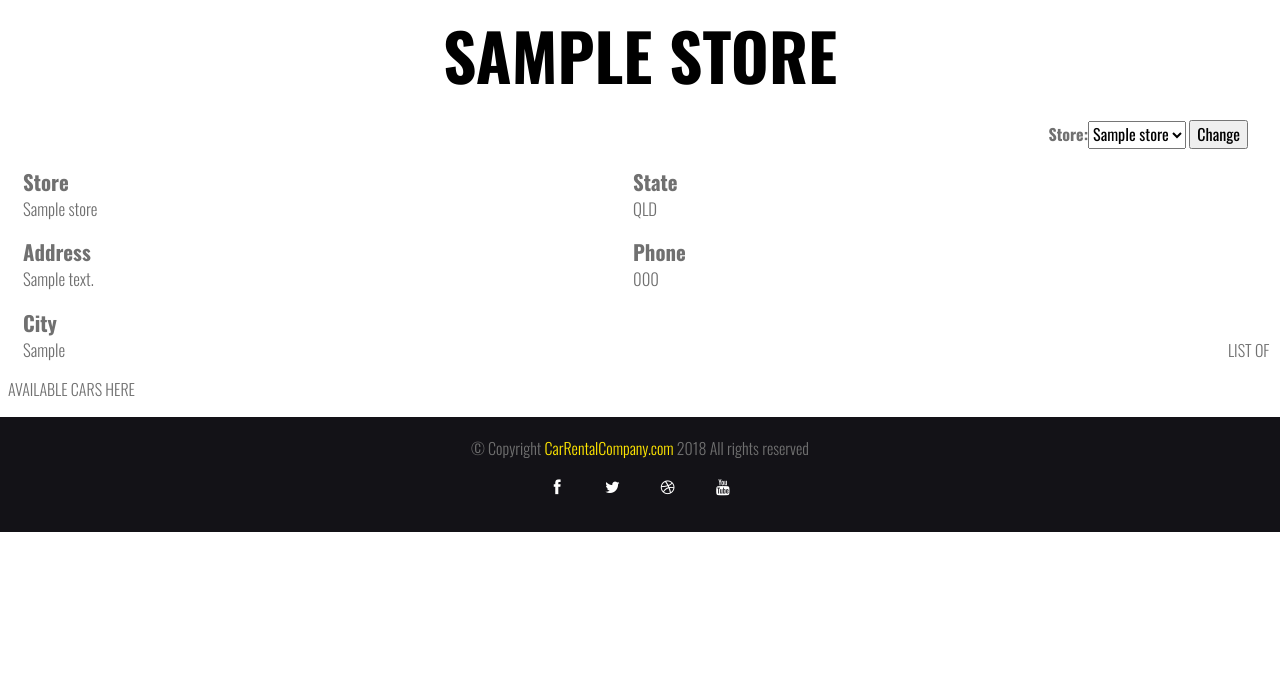
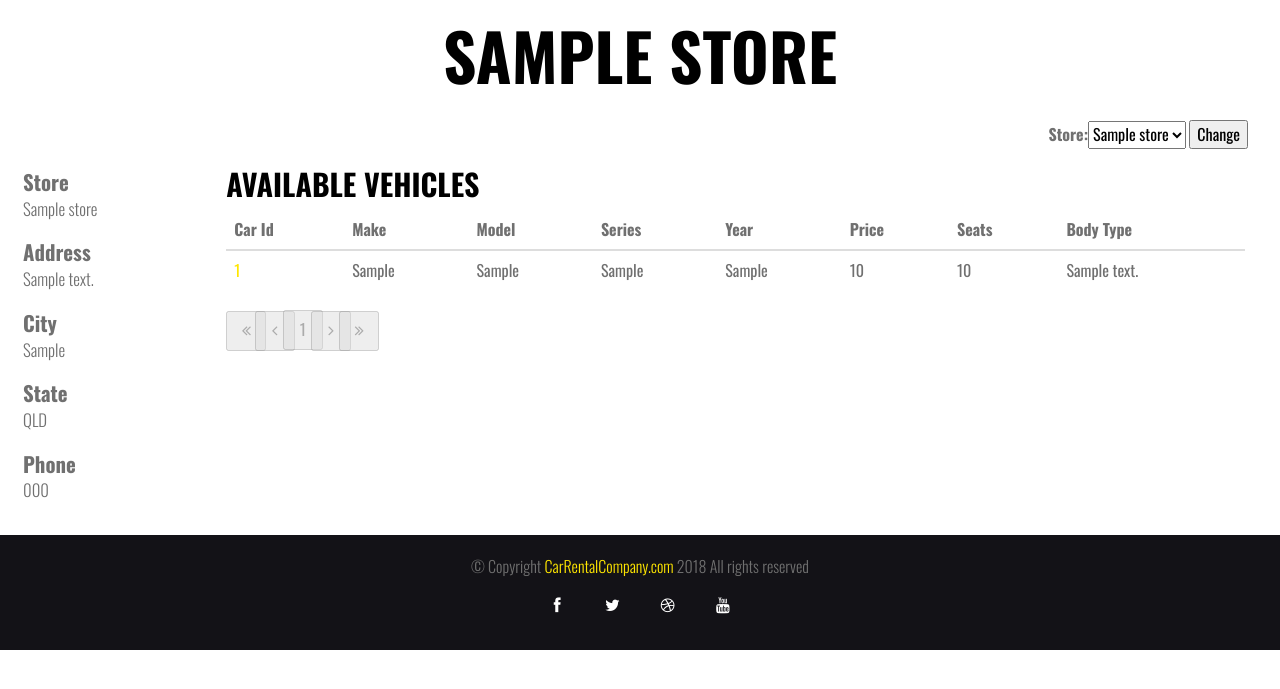
Before and after one commit to thomasvogelaar/IFB299, a Django app: page /storedetails/1 in a window 1280 px wide. Shown: the part 111-800 px from the top of the page. Run offline with Django 3.2, Linux system fonts and the light colour scheme; tables that the repository leaves empty hold one stand-in row (values such as "Sample post"); some libraries are stand-ins or nearby versions.

Commit message:
Added car list to frontend stores section.

```diff
--- a/core/models.py
+++ b/core/models.py
@@ -90,6 +90,8 @@ class Customer(models.Model):
 
 # Represents a transaction within the system
 class Transaction(models.Model):
+    class Meta:
+        get_latest_by = 'time'
     customer = models.ForeignKey(Customer, on_delete = models.CASCADE)
     car = models.ForeignKey(Car, on_delete = models.CASCADE)
     store = models.ForeignKey(Store, on_delete = models.CASCADE)
--- a/core/views.py
+++ b/core/views.py
@@ -68,8 +68,15 @@ class ExternalStoreDetailView(generic.DetailView):
     template_name = 'core/external_store_details.html'
     def get_context_data(self, **kwargs):
         context = super(ExternalStoreDetailView, self).get_context_data(**kwargs)
-        print(context)
         form = ExternalStoreSelectForm(initial={'store': context['store'].id})
+        # Getting a list of all the cars last seen at this store. This is unusually complicated
+        # as django doesn't like multi-level association based queries, especially if you also want to filter the associations.
+        store_cars = []
+        for car in Car.objects.all():
+            latest_transaction = car.transaction_set.last()
+            if latest_transaction is not None and latest_transaction.store.id == context['store'].id:
+                store_cars.append(car)
+        context['cars'] = store_cars
         context['form'] = form
         return context
 
--- a/static/css/styles.css
+++ b/static/css/styles.css
@@ -45,6 +45,7 @@
 .entity-left-content {
     text-align: left;
     padding-left: 15px;
+    word-break: break-word;
 }
 
 @media (min-width: 768px) {
--- a/templates/core/external_store_details.html
+++ b/templates/core/external_store_details.html
@@ -9,15 +9,50 @@
 </div>
 <div style="padding-left: 0.5em; padding-right: 0.5em; padding-bottom: 1em; width: 100%;">
         <!-- FIXME Styling -->
-    <div class="entity-left-content" style="width: 48%; display: inline-block">
+    <div class="entity-left-content" style="width: 200px; display: inline-block">
         <div class="detail-head">Store</div> <div class="detail-body">{{ store.name }}</div>
         <div class="detail-head">Address</div> <div class="detail-body">{{ store.address }}</div>
         <div class="detail-head">City</div> <div class="detail-body">{{ store.city }}</div>
-    </div>
-    <div class="entity-left-content" style="width: 48%; display: inline-block; vertical-align: top;">
         <div class="detail-head">State</div> <div class="detail-body">{{ store.state }}</div>
         <div class="detail-head">Phone</div> <div class="detail-body">{{ store.phone }}</div>
     </div>
-    LIST OF AVAILABLE CARS HERE
+    <div class="entity-left-content" style="width: calc(100% - 230px); display: inline-block; vertical-align: top;">
+        <h2 style="margin-top:0px">Available Vehicles</h3>
+        {% if cars %}
+            <div class="table-responsive pl-4 pr-4 pt-1">
+                <table class="table">
+                    <thead>
+                        <tr>
+                            <th>Car Id</th>
+                            <th>Make</th>
+                            <th>Model</th>
+                            <th>Series</th>
+                            <th>Year</th>
+                            <th>Price</th>
+                            <th>Seats</th>
+                            <th>Body Type</th>
+                        </tr>
+                    </thead>
+                    <tbody>
+                    {% for car in cars %}
+                        <tr>
+                            <td><a href="cars/{{ car.id }}">{{ car.id }}</a></td>
+                            <td>{{ car.make }}</td>
+                            <td>{{ car.model }}</td>
+                            <td>{{ car.series }}</td>
+                            <td>{{ car.series_year }}</td>
+                            <td>{{ car.price }}</td>
+                            <td>{{ car.seats }}</td>
+                            <td>{{ car.bodyType }}</td>
+                        </tr>
+                    {% endfor %}
+                    </tbody>
+                </table>
+            </div>
+            {% include "../external_pagination.html" %}
+        {% else %}
+        There are no cars available at this location
+        {% endif %}
+    </div>
 </div>
 {% endblock %}
```
Also changed, not shown: settings.py (+13 -2 lines).
